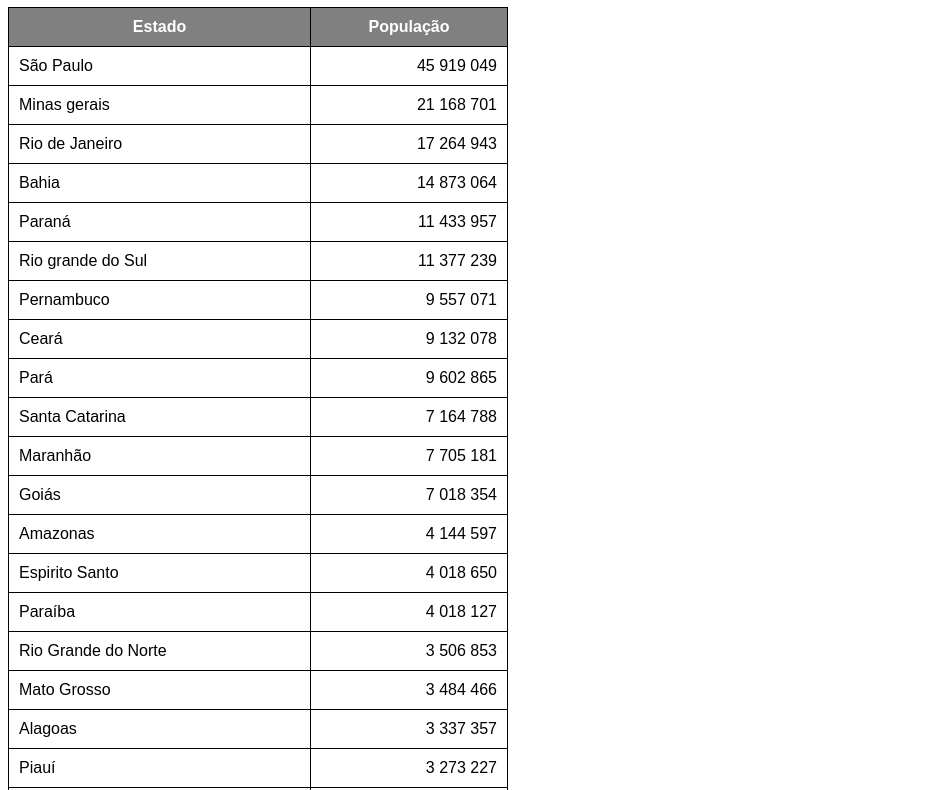
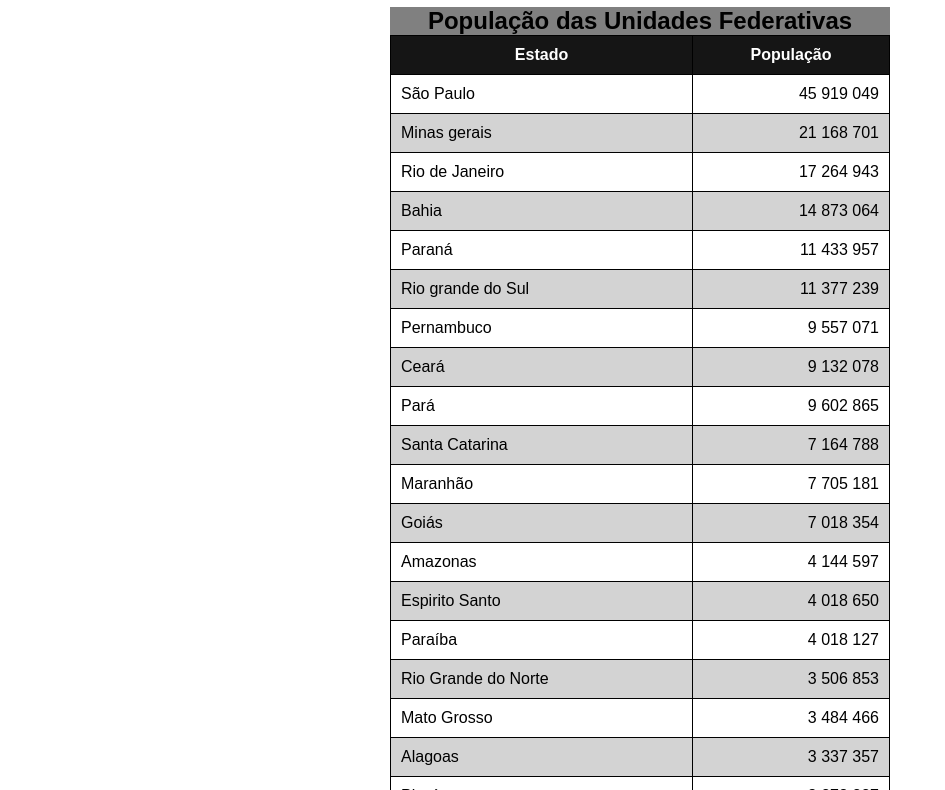
Before and after one commit to dgbarros/HTML-CSS, a plain HTML site: page EXERCICIOS/ex023/tabela002.html in a window 1280 px wide. Shown: the part 73-863 px from the top of the page, without its empty margins (0-945 px from the left). Drawn offline with Linux system fonts and the light colour scheme.

Commit message:
upgrade tabela002

```diff
--- a/EXERCICIOS/ex023/tabela002.html
+++ b/EXERCICIOS/ex023/tabela002.html
@@ -9,10 +9,21 @@
         body{
             font-family: Arial, Helvetica, sans-serif;
         }
+        h1{
+            text-align: center;
+        }
 
         table{
             width: 500px;
             border-collapse: collapse;
+            margin: auto;
+            position: relative;
+        }
+        caption{
+            font-size: 1.5em;
+            background-color: gray;
+            color: black;
+            font-weight: bold;
         }
 
         td, th{
@@ -21,8 +32,18 @@
 
         }
         thead, tfoot{
-            background-color: gray;
+            background-color: rgb(21, 21, 21);
             color: white;
+        }
+
+        thead > tr > th{
+            position: sticky;
+            top: -1px;
+            background-color: rgb(21, 21, 21); ;
+        }
+
+        tbody > tr:nth-child(2n){
+            background-color: lightgray;
         }
         .num{
             text-align: right;
@@ -34,10 +55,13 @@
         Uso de tabelas grandes
     </h1>
     <table>
+        <caption>
+            População das Unidades Federativas
+        </caption>
         <thead>
             <tr>
-                <th>Estado</th>
-                <th>População</th>
+                <th scope="col">Estado</th>
+                <th scope="col">População</th>
             </tr>
 
         </thead>
@@ -155,12 +179,25 @@
         </tbody>
         <tfoot>
             <tr>
-                <th>Total de Habitantes</th>
+                <th scope="row">Total de Habitantes</th>
                 <td class="num"><strong>210.147.125</strong></td>
             </tr>
 
         </tfoot>
     </table>
+    <p>
+        Lorem ipsum dolor sit amet consectetur adipisicing elit. Nisi neque impedit pariatur iusto aspernatur nam, officia unde consequuntur ipsam soluta, consequatur numquam quas voluptatem quibusdam. Accusantium unde suscipit ratione repudiandae. Lorem ipsum dolor, sit amet consectetur adipisicing elit. Numquam ipsa velit nam dolor adipisci. Tempore, maxime pariatur tenetur repellat ducimus voluptatem cupiditate. Totam ut debitis repudiandae, ipsam tempora fugit voluptates? Lorem, ipsum dolor sit amet consectetur adipisicing elit. Hic temporibus doloribus commodi veniam culpa ratione enim ad voluptatibus, ut accusantium sapiente consequuntur repellendus fuga obcaecati sequi dicta explicabo voluptatum porro. Lorem ipsum, dolor sit amet consectetur adipisicing elit. Ullam veniam nulla necessitatibus quidem neque quasi, optio consequatur similique consequuntur alias veritatis molestiae ipsam culpa, eligendi ea! Consequuntur exercitationem vel adipisci.
+    </p>
+    <p>
+        Lorem ipsum dolor sit amet consectetur adipisicing elit. Nisi neque impedit pariatur iusto aspernatur nam, officia unde consequuntur ipsam soluta, consequatur numquam quas voluptatem quibusdam. Accusantium unde suscipit ratione repudiandae. Lorem ipsum dolor, sit amet consectetur adipisicing elit. Numquam ipsa velit nam dolor adipisci. Tempore, maxime pariatur tenetur repellat ducimus voluptatem cupiditate. Totam ut debitis repudiandae, ipsam tempora fugit voluptates? Lorem, ipsum dolor sit amet consectetur adipisicing elit. Hic temporibus doloribus commodi veniam culpa ratione enim ad voluptatibus, ut accusantium sapiente consequuntur repellendus fuga obcaecati sequi dicta explicabo voluptatum porro. Lorem ipsum, dolor sit amet consectetur adipisicing elit. Ullam veniam nulla necessitatibus quidem neque quasi, optio consequatur similique consequuntur alias veritatis molestiae ipsam culpa, eligendi ea! Consequuntur exercitationem vel adipisci.
+    </p>
+    <p>
+        Lorem ipsum dolor sit amet consectetur adipisicing elit. Nisi neque impedit pariatur iusto aspernatur nam, officia unde consequuntur ipsam soluta, consequatur numquam quas voluptatem quibusdam. Accusantium unde suscipit ratione repudiandae. Lorem ipsum dolor, sit amet consectetur adipisicing elit. Numquam ipsa velit nam dolor adipisci. Tempore, maxime pariatur tenetur repellat ducimus voluptatem cupiditate. Totam ut debitis repudiandae, ipsam tempora fugit voluptates? Lorem, ipsum dolor sit amet consectetur adipisicing elit. Hic temporibus doloribus commodi veniam culpa ratione enim ad voluptatibus, ut accusantium sapiente consequuntur repellendus fuga obcaecati sequi dicta explicabo voluptatum porro. Lorem ipsum, dolor sit amet consectetur adipisicing elit. Ullam veniam nulla necessitatibus quidem neque quasi, optio consequatur similique consequuntur alias veritatis molestiae ipsam culpa, eligendi ea! Consequuntur exercitationem vel adipisci.
+    </p>
+    <p>
+        Lorem ipsum dolor sit amet consectetur adipisicing elit. Nisi neque impedit pariatur iusto aspernatur nam, officia unde consequuntur ipsam soluta, consequatur numquam quas voluptatem quibusdam. Accusantium unde suscipit ratione repudiandae. Lorem ipsum dolor, sit amet consectetur adipisicing elit. Numquam ipsa velit nam dolor adipisci. Tempore, maxime pariatur tenetur repellat ducimus voluptatem cupiditate. Totam ut debitis repudiandae, ipsam tempora fugit voluptates? Lorem, ipsum dolor sit amet consectetur adipisicing elit. Hic temporibus doloribus commodi veniam culpa ratione enim ad voluptatibus, ut accusantium sapiente consequuntur repellendus fuga obcaecati sequi dicta explicabo voluptatum porro. Lorem ipsum, dolor sit amet consectetur adipisicing elit. Ullam veniam nulla necessitatibus quidem neque quasi, optio consequatur similique consequuntur alias veritatis molestiae ipsam culpa, eligendi ea! Consequuntur exercitationem vel adipisci.
+    </p>
+
 
 </body>
 </html>
```
